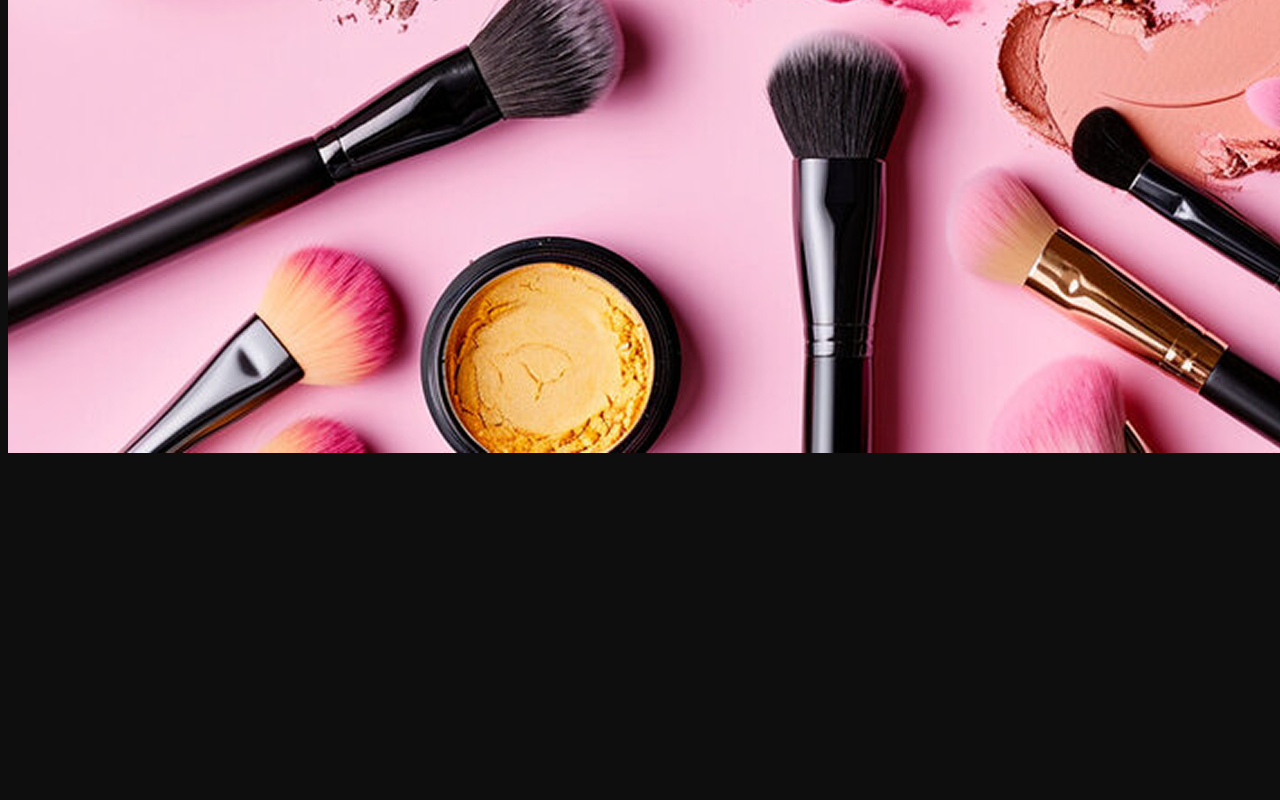
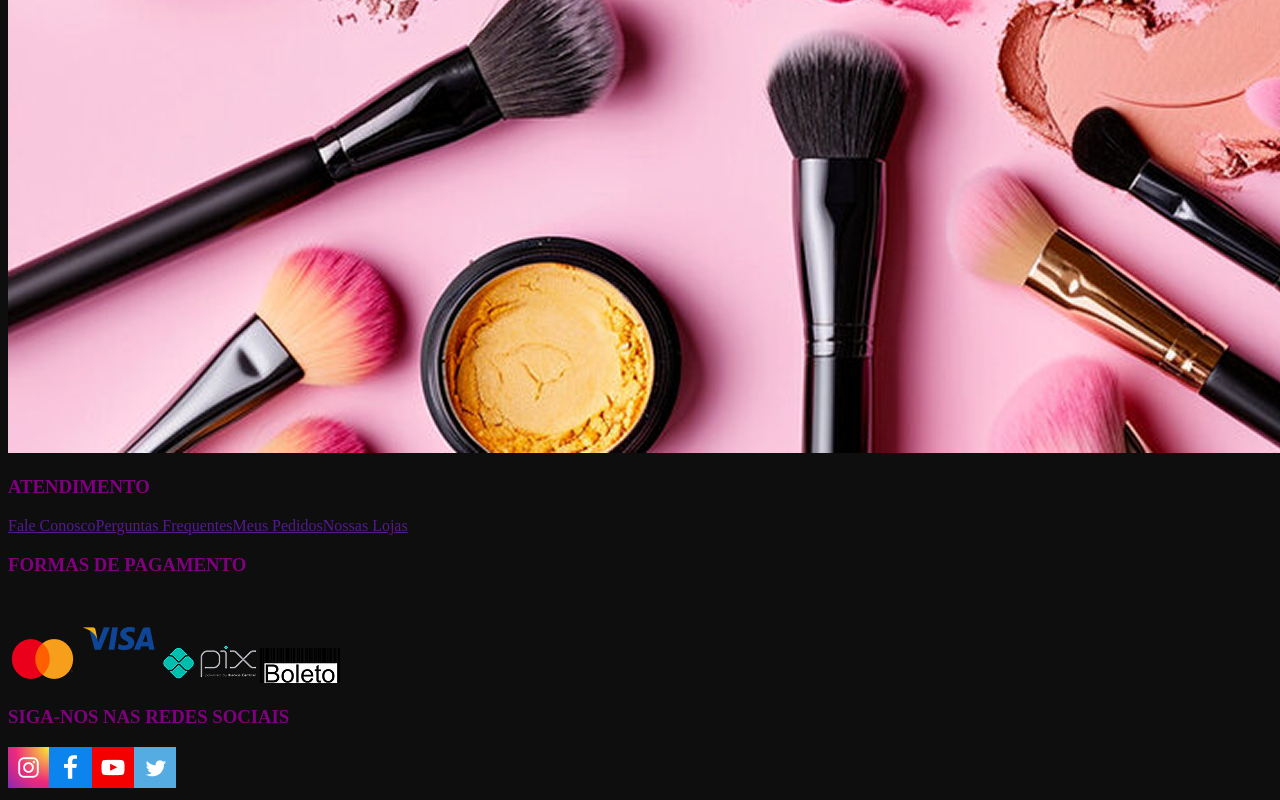
Before and after one commit to DeyvissonRobert/passoia, a React (Vite) app: page / in a window 1280 px wide. Shown: the part 2964-3764 px from the top of the page. Before the commit the page ends 3429 px from the top, so only its background shows below. Built offline with nearby package versions, Linux system fonts and the light colour scheme.

Commit message:
Footer Adicionado

```diff
--- a/src/App.jsx
+++ b/src/App.jsx
@@ -3,7 +3,7 @@ import Hero from "./components/Hero";
 import Looks from "./components/Looks";
 import Lancamentos from "./components/Lancamentos";
 import Novidades from "./components/Novidades";
-
+import Footer from "./components/Footer";
 
 function App() {
   return (
@@ -13,6 +13,7 @@ function App() {
       <Looks />
       <Lancamentos />
       <Novidades />
+      <Footer />
     </>
   );
 }
--- /dev/null
+++ b/src/components/Footer/index.jsx
@@ -0,0 +1,43 @@
+import "./footer.scss";
+import mastercard from "../../assets/mastercard.png";
+import visa from "../../assets/visa.png";
+import pix from "../../assets/pix.png";
+import boleto from "../../assets/boleto.png";
+import instagram from "../../assets/instagram.png";
+import facebook from "../../assets/facebook.png";
+import youtube from "../../assets/youtube.png";
+import twitter from "../../assets/twitter.png";
+
+
+function Footer() {
+  return (
+    <section>
+      <nav>
+      <h3>ATENDIMENTO</h3>
+        <a href="">Fale Conosco</a>
+        <a href="">Perguntas Frequentes</a>
+        <a href="">Meus Pedidos</a>
+        <a href="">Nossas Lojas</a>
+      </nav>
+
+      <div class="payment-methods">
+        <h3>FORMAS DE PAGAMENTO</h3>
+      <img src={mastercard} alt="Mastercard logo" />
+      <img src={visa} alt="Visa logo" />
+      <img src={pix} alt="Pix logo" />
+      <img src={boleto} alt="Boleto logo" />
+      </div>
+
+      <div class="payment-methods">
+        <h3>SIGA-NOS NAS REDES SOCIAIS</h3>
+      <img src={instagram} alt="Instagram logo" />
+      <img src={facebook} alt="Facebook logo" />
+      <img src={youtube} alt="YouTube logo" />
+      <img src={twitter} alt="Twitter logo" />
+      </div>
+
+    </section>
+  );
+}
+
+export default Footer;
--- a/src/components/Looks/index.jsx
+++ b/src/components/Looks/index.jsx
@@ -8,10 +8,10 @@ function Looks() {
   return (
     <section>
       <h2>LOOKS E DICAS DE MAQUIAGEM</h2>
-      <img src={labios} alt="Banner da Revitalift" />
-      <img src={olhos} alt="Banner da Revitalift" />
-      <img src={rosto} alt="Banner da Revitalift" />
-      <img src={tendencia} alt="Banner da Revitalift" />
+      <img src={labios} alt="Mulher passando gloss" />
+      <img src={olhos} alt="Olhos maquiados" />
+      <img src={rosto} alt="Mulher se maquiando" />
+      <img src={tendencia} alt="Mulher com maquiagem e pincel na boca" />
     </section>
   );
 }
--- a/src/components/Novidades/index.jsx
+++ b/src/components/Novidades/index.jsx
@@ -4,8 +4,8 @@ import make from "../../assets/make.png";
 function Novidades() {
   return (
     <section>
-      <h2>NOVIDADADES PARA VOCÊ</h2>
-      <img src={make} alt="Banner da Revitalift" />
+      <h2>NOVIDADES PARA VOCÊ</h2>
+      <img src={make} alt="Maquiagens" />
     </section>
   );
 }
```
Also changed, not shown: src/components/Footer/footer.scss (added).
